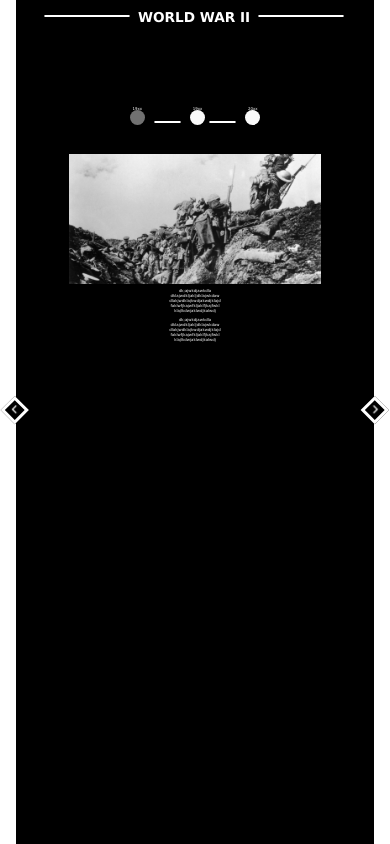
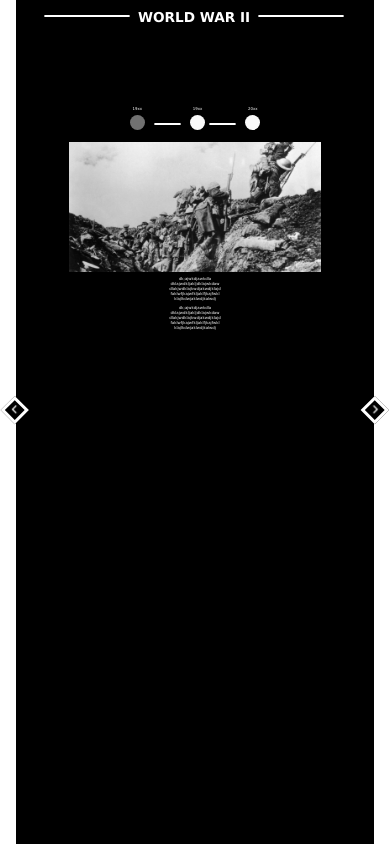
Before and after one commit to H3N9/web, a plain HTML site: page content/story/content.html in a window 390 px wide. Drawn offline with Linux system fonts and the light colour scheme.

Commit message:
updates content

```diff
--- a/content/story/content.html
+++ b/content/story/content.html
@@ -17,8 +17,7 @@
       <div class="line2"></div>
     </div>
     <div class="fram">
-      <div style="text-align:center">
-        <div >
+        <div  class="headTimeLine" style="text-align:center">
             <div class="timeLine">
                 <p style="color: white;">19xx</p>
                 <a href="content.html" class="dot active" onclick="currentSlide(1)"></a>
@@ -35,7 +34,6 @@
             </div>
         </div>
 
-      </div>
       <div class="slideshow-container">
         <div class="mySlides fade">
           <img src="../../img/1.jpg" style="width:100%">
--- a/content/story/style.css
+++ b/content/story/style.css
@@ -7,6 +7,7 @@ body {font-family: Verdana, sans-serif; margin:0;}
 }
 .line1, .line2{
   border: 0.2vw solid #fff;
+  background: #fff;
   margin:3vw 0 0 0;
   width: 22vw;
   float: left;
@@ -63,6 +64,10 @@ img {vertical-align: middle;}
   left: 1.3vw;
   padding: 0.7vw 0 0 0.5vw;
 }
+.arrow:nth-child(1){
+  animation: move 0.7s linear infinite;
+
+}
 .prev:hover {
   animation: move 0.7s linear infinite;
 }
@@ -100,12 +105,18 @@ img {vertical-align: middle;}
 p{
   font-size: 1vw;
 }
-
+.headTimeLine{
+  margin-bottom: 1vh;
+  position: relative;
+  width: 100%;
+  top: 0px;
+}
 .line{
   border: 1.5px solid #fff;
+  background: #fff;
   border-radius: 5px;
+  bottom: 1.2vw;
   position: relative;
-  bottom: 2.5vw;
   width: 7vw;
 }
 .fram{
@@ -116,13 +127,12 @@ p{
 }
 .timeLine{
   display: inline-block;
-
 }
 .dot {
   cursor: pointer;
   height: 2.5vw;
   width: 2.5vw;
-  margin: -5px 1vw 3vh 1vw;
+  margin: 0 1vw 0 1vw;
   background-color: rgb(250, 250, 250);
   border-radius: 50%;
   display: inline-block;
@@ -133,8 +143,6 @@ p{
 .active, .dot:hover {
   background-color: #717171;
 }
-
-
 
 /* Fading animation */
 .fade {
@@ -156,12 +164,10 @@ p{
 
 /* On smaller screens, decrease text size */
 
-@media screen and (max-width:1440px){
-  .line{bottom: 3vw;}
-}
-@media screen and (max-width:1024px){
+
+/* @media screen and (max-width:1024px){
   .line{bottom: 3.5vw;}
-}
+} */
 @media screen and (max-width:768px){
   /* .head{padding-top: 10vw;}
   .line1, .line2{top: 13vw;} */
@@ -169,13 +175,12 @@ p{
   .mySlides{
     width: 70%;
   }
-  .line{
+  /* .line{
     bottom: 4.5vw;
-  }
+  } */
 }
 @media screen and (max-width:500px){
   .head{left: 8%;}
-
   h1{font-size: 3.5vw;}
   .line1, .line2{
     border: 0.4vw solid #fff;
@@ -196,15 +201,15 @@ p{
     width: 15px;
     height: 15px;
   }
-  .line{
+  /* .line{
     bottom: 7vw;
-  }
+  } */
 }
 @media screen and (max-width:375px){
   .mySlides{
     width: 80%;
   }
-  .line{bottom: 8vw;}
+  /* .line{bottom: 8vw;} */
 }
 @media screen and (max-width:375px){
   /* .head{padding-top: 31vw;}
@@ -217,7 +222,7 @@ p{
   .line2{
     left: 67vw;
   } */
-  .line{bottom: 8vw;}
+  /* .line{bottom: 8vw;} */
 }
 @media screen and (max-width:320px){
   /* .head{padding-top: 31vw;}
@@ -230,6 +235,6 @@ p{
   .line2{
     left: 67vw;
   } */
-  .line{bottom: 9vw;}
+  /* .line{bottom: 9vw;} */
   .fram{top: 6vh;}
 }
```
